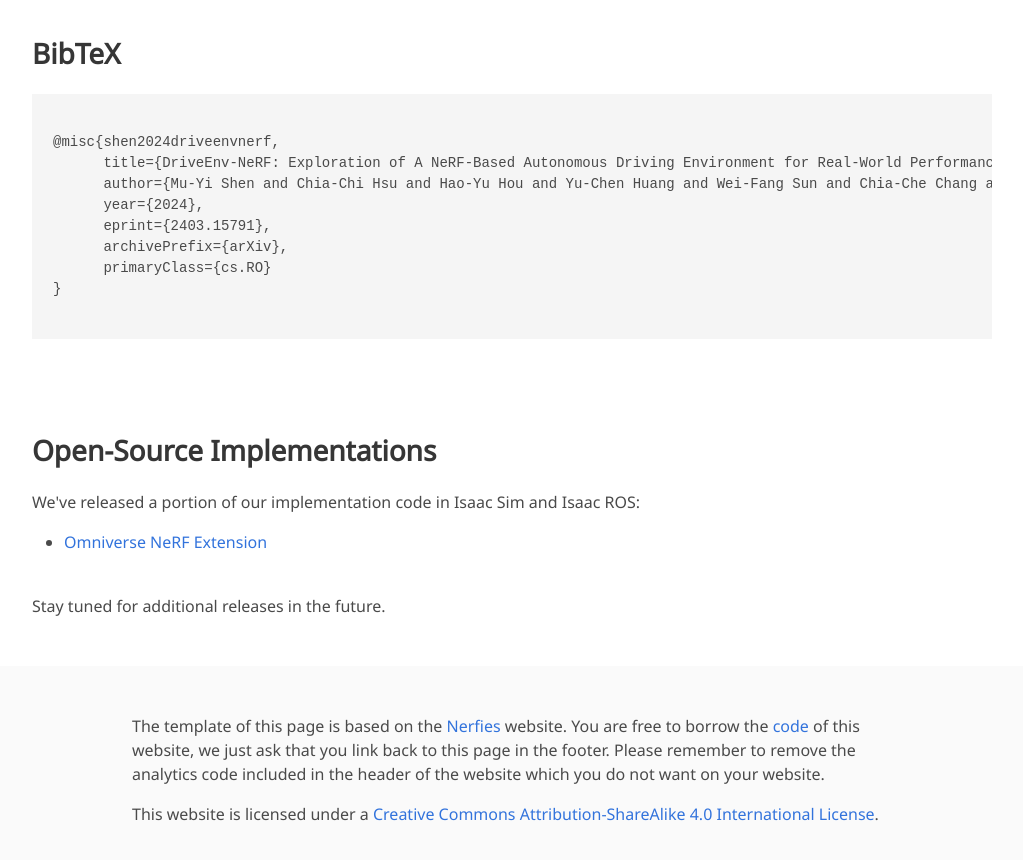
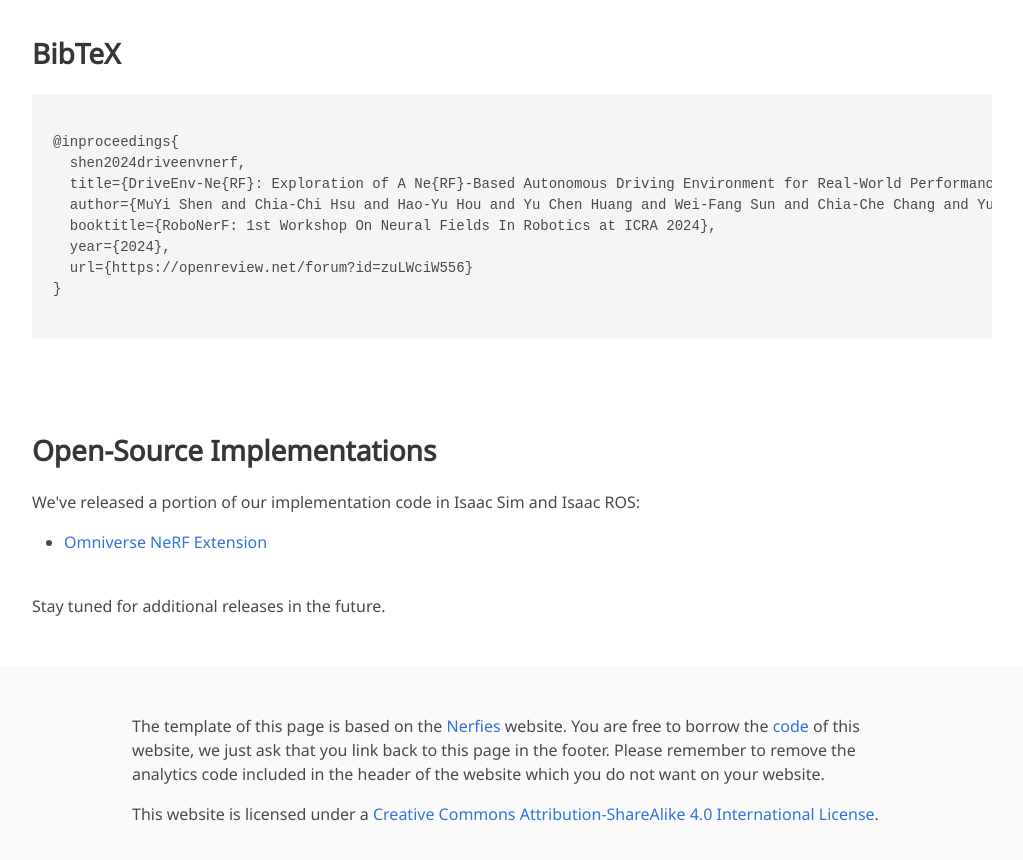
Before and after one commit to muyishen2040/DriveEnvNeRF, a plain HTML site: page index.html in a window 1280 px wide. Shown: the part 3880-4740 px from the top of the page, without its empty margins (128-1151 px from the left). Drawn offline with nearby package versions, Linux system fonts and the light colour scheme; files that its build step writes are made by us from their sources; some icons are missing; a web font is replaced by a local one.

Commit message:
Update citation

```diff
--- a/index.html
+++ b/index.html
@@ -281,13 +281,13 @@
     <div class="container is-max-desktop content">
       <h2 class="title">BibTeX</h2>
         <pre><code>
-@misc{shen2024driveenvnerf,
-      title={DriveEnv-NeRF: Exploration of A NeRF-Based Autonomous Driving Environment for Real-World Performance Validation},
-      author={Mu-Yi Shen and Chia-Chi Hsu and Hao-Yu Hou and Yu-Chen Huang and Wei-Fang Sun and Chia-Che Chang and Yu-Lun Liu and Chun-Yi Lee},
-      year={2024},
-      eprint={2403.15791},
-      archivePrefix={arXiv},
-      primaryClass={cs.RO}
+@inproceedings{
+  shen2024driveenvnerf,
+  title={DriveEnv-Ne{RF}: Exploration of A Ne{RF}-Based Autonomous Driving Environment for Real-World Performance Validation},
+  author={MuYi Shen and Chia-Chi Hsu and Hao-Yu Hou and Yu Chen Huang and Wei-Fang Sun and Chia-Che Chang and Yu-Lun Liu and Chun-Yi Lee},
+  booktitle={RoboNerF: 1st Workshop On Neural Fields In Robotics at ICRA 2024},
+  year={2024},
+  url={https://openreview.net/forum?id=zuLWciW556}
 }
         </code></pre>
     </div>
```
Also changed, not shown: 2 other files.
